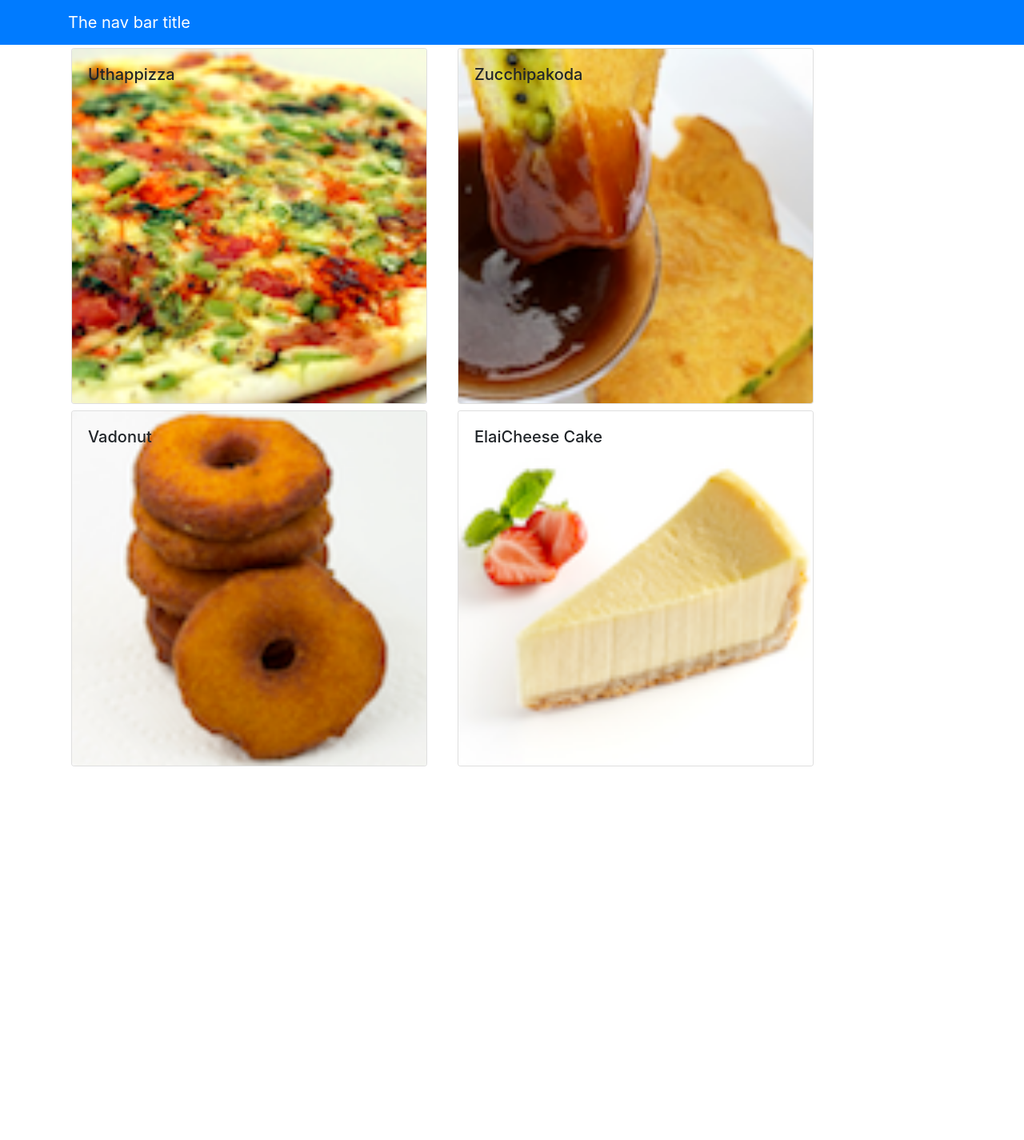
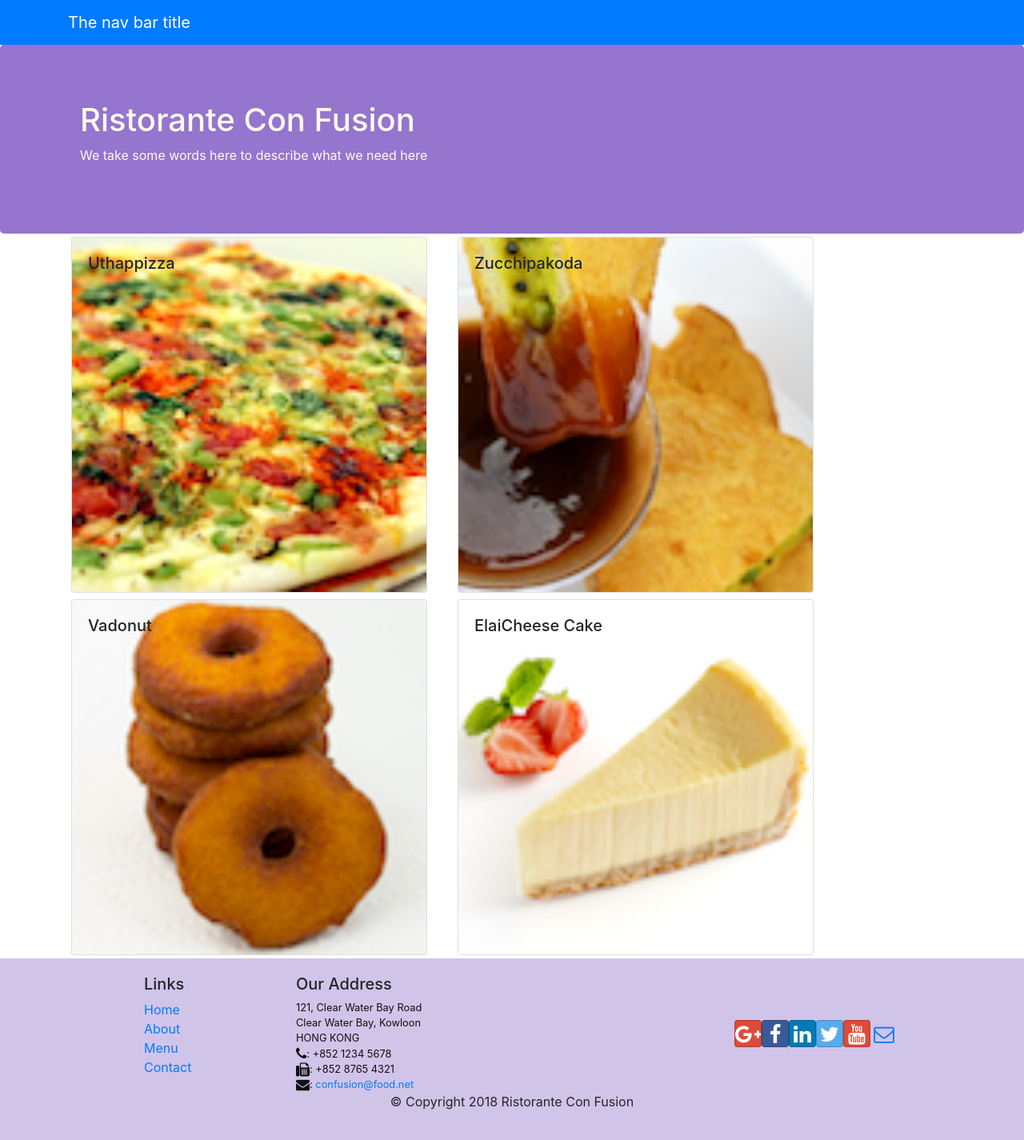
Before and after one commit to yspxman/reactDemo, a React (Create React App) app: page /contactus in a window 1280 px wide. Shown: the whole page at 80% size. Before the commit the page ends 962 px from the top, so only its background shows below. Built offline with nearby package versions, Linux system fonts and the light colour scheme.

Commit message:
Add header and footer

```diff
--- a/package.json
+++ b/package.json
@@ -4,6 +4,8 @@
   "private": true,
   "dependencies": {
     "bootstrap": "^4.0.0",
+    "bootstrap-social": "^5.1.1",
+    "font-awesome": "^4.7.0",
     "react": "^16.7.0",
     "react-dom": "^16.7.0",
     "react-popper": "^0.9.2",
--- a/src/App.css
+++ b/src/App.css
@@ -0,0 +1,33 @@
+.row-header{
+    margin:0px auto;
+    padding:0px auto;
+}
+
+.row-content {
+    margin:0px auto;
+    padding: 50px 0px 50px 0px;
+    border-bottom: 1px ridge;
+    min-height:400px;
+}
+
+.footer{
+    background-color: #D1C4E9;
+    margin:0px auto;
+    padding: 20px 0px 20px 0px;
+}
+.jumbotron {
+    padding:70px 30px 70px 30px;
+    margin:0px auto;
+    background: #9575CD ;
+    color:floralwhite;
+}
+
+address{
+    font-size:80%;
+    margin:0px;
+    color:#0f0f0f;
+}
+
+.navbar-dark {
+    background-color: #512DA8;
+}
--- /dev/null
+++ b/src/components/FooterComponent.js
@@ -0,0 +1,51 @@
+import React from 'react';
+
+
+function Footer(props){
+    return (
+        <div className="footer">
+        <div className="container">
+            <div className="row justify-content-center">
+                <div className="col-4 offset-1 col-sm-2">
+                    <h5>Links</h5>
+                    <ul className="list-unstyled">
+                        <li><a href="#">Home</a></li>
+                        <li><a href="#">About</a></li>
+                        <li><a href="#">Menu</a></li>
+                        <li><a href="contactus.html">Contact</a></li>
+                    </ul>
+                </div>
+                <div className="col-7 col-sm-5">
+                    <h5>Our Address</h5>
+                    <address>
+		              121, Clear Water Bay Road<br />
+		              Clear Water Bay, Kowloon<br />
+		              HONG KONG<br />
+		              <i className="fa fa-phone fa-lg"></i>: +852 1234 5678<br />
+		              <i className="fa fa-fax fa-lg"></i>: +852 8765 4321<br />
+		              <i className="fa fa-envelope fa-lg"></i>: <a href="mailto:confusion@food.net">
+                         confusion@food.net</a>
+                    </address>
+                </div>
+                <div className="col-12 col-sm-4 align-self-center">
+                    <div className="text-center">
+                        <a className="btn btn-social-icon btn-google" href="http://google.com/+"><i className="fa fa-google-plus"></i></a>
+                        <a className="btn btn-social-icon btn-facebook" href="http://www.facebook.com/profile.php?id="><i className="fa fa-facebook"></i></a>
+                        <a className="btn btn-social-icon btn-linkedin" href="http://www.linkedin.com/in/"><i className="fa fa-linkedin"></i></a>
+                        <a className="btn btn-social-icon btn-twitter" href="http://twitter.com/"><i className="fa fa-twitter"></i></a>
+                        <a className="btn btn-social-icon btn-google" href="http://youtube.com/"><i className="fa fa-youtube"></i></a>
+                        <a className="btn btn-social-icon" href="mailto:"><i className="fa fa-envelope-o"></i></a>
+                    </div>
+                </div>
+            </div>
+            <div className="row justify-content-center">
+                <div className="col-auto">
+                    <p>© Copyright 2018 Ristorante Con Fusion</p>
+                </div>
+            </div>
+        </div>
+    </div>
+    );
+}
+
+export default Footer;
--- /dev/null
+++ b/src/components/HeaderComponent.js
@@ -0,0 +1,30 @@
+import React, {Component} from 'react';
+import  { Navbar, NavbarBrand, Jumbotron } from  'reactstrap';
+
+class Header extends Component{
+    render(){
+        return (
+            <div>
+                <Navbar dark color="primary">
+                    <div className='container'>
+                        <NavbarBrand href="/">
+                        The nav bar title
+                        </NavbarBrand>
+                    </div>
+                </Navbar>
+                <Jumbotron>
+                <div className='container'>
+                    <div className="row row-header">
+                        <div className='col-12 col-sm-6'>
+                            <h1>Ristorante Con Fusion</h1>
+                            <p>We take some words here to describe what we need here</p>
+                        </div>
+                    </div>
+                </div>
+                </Jumbotron>
+            </div>
+        );
+    }
+}
+
+export default Header;
--- a/src/components/MainComponent.js
+++ b/src/components/MainComponent.js
@@ -1,8 +1,10 @@
 import React, { Component } from 'react';
-import  { Navbar, NavbarBrand } from  'reactstrap';
+
 import Menu from './MenuComponent';
 import DishDetail  from './DishDetailComponent';
+import Header from './HeaderComponent';
 import {DISHES} from '../shared/dishes';
+import Footer from './FooterComponent';
 
 class Main extends Component {
 
@@ -23,16 +25,11 @@
   render() {
     return (
       <div>
-        <Navbar dark color="primary">
-          <div className='container'>
-                    <NavbarBrand href="/">
-                    The nav bar title
-                    </NavbarBrand>
-                </div>
-        </Navbar>
+        <Header/>
         <Menu dishes={this.state.dishes}
               onClick = {(dishId)=> this.onDishSelect(dishId)}/>
         <DishDetail dish={this.state.dishes.filter(d=>d.id === this.state.selectedDish)[0]}/>
+        <Footer/>
       </div>
     );
   }
--- a/src/index.js
+++ b/src/index.js
@@ -1,6 +1,8 @@
 import React from 'react';
 import ReactDOM from 'react-dom';
 import 'bootstrap/dist/css/bootstrap.min.css';
+import 'font-awesome/css/font-awesome.min.css';
+import 'bootstrap-social/bootstrap-social.css';
 import './index.css';
 import App from './App';
 import  { Navbar, NavbarBrand } from  'reactstrap';
```
Also changed, not shown: 1 other file (tests, documents, lock files or other folders).
